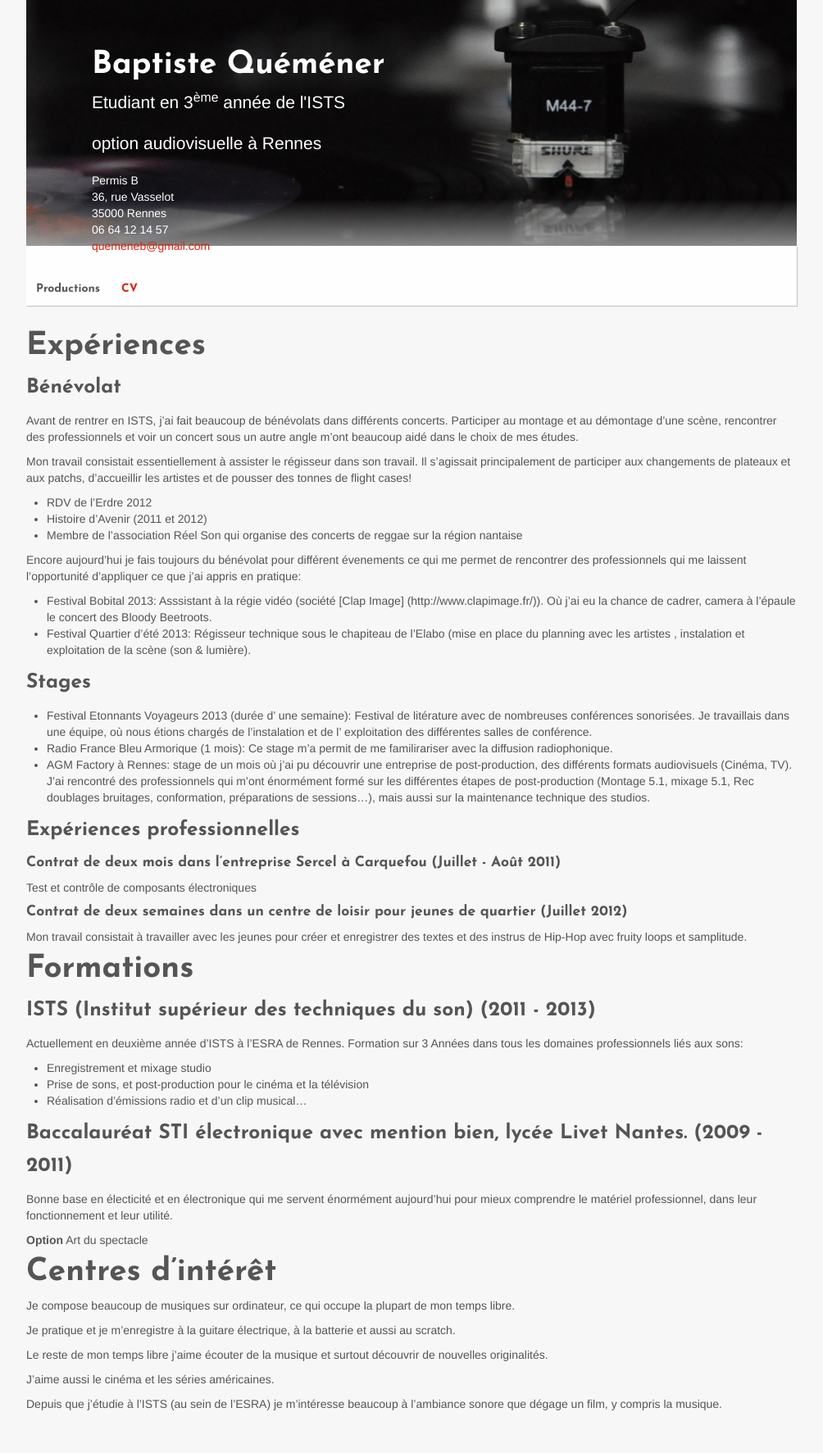
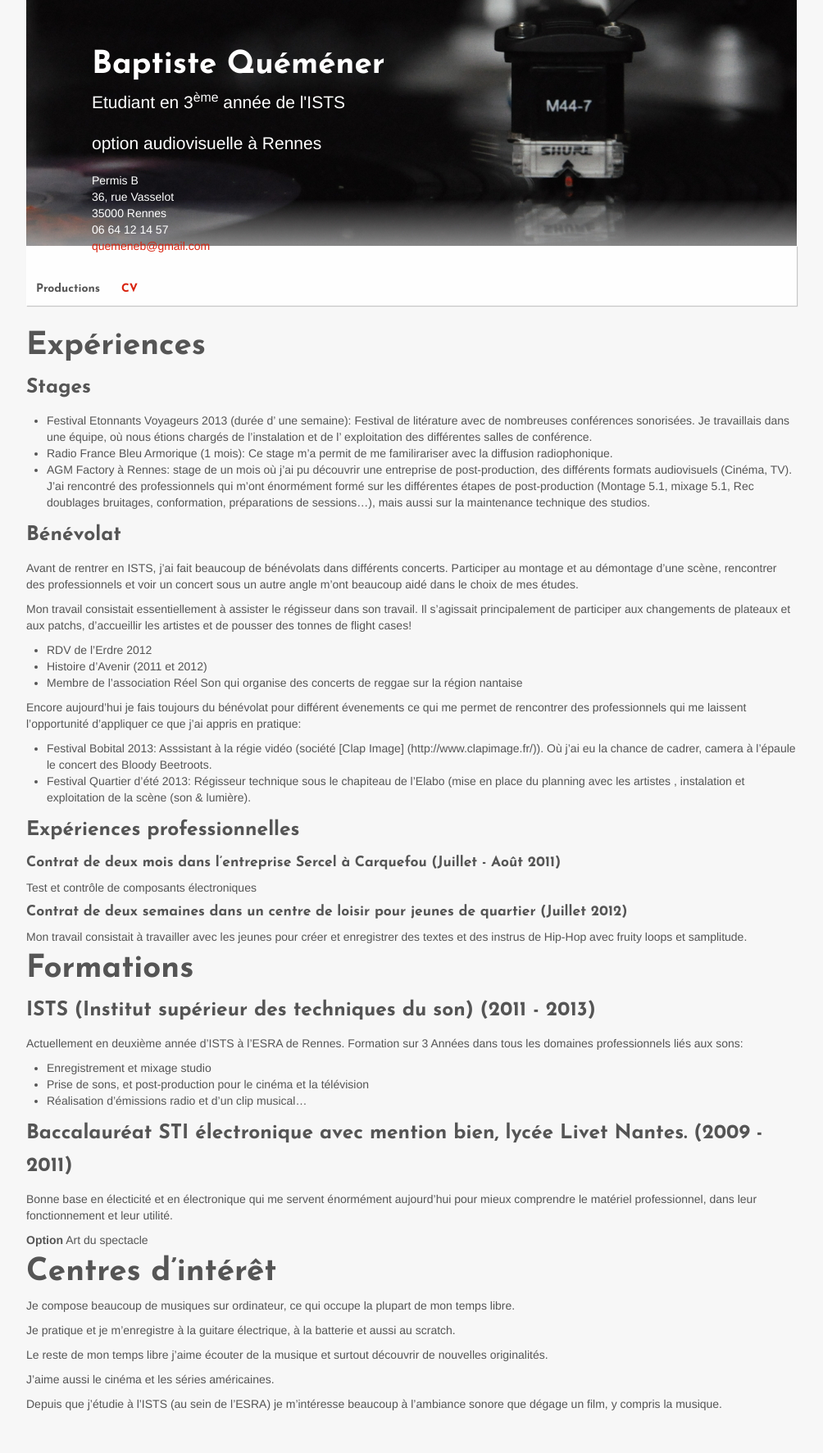
Before and after one commit to Baptisteq/baptisteq.github.com, a Jekyll site: the page built from cv.md, in a window 1280 px wide. Shown: the whole page at 82% size, without its empty margins (138-1142 px from the left). Built offline with Jekyll 4.4.1, drawn with Linux system fonts in a browser that asks for light colours; some of the changed lines change nothing that is shown.

Commit message:
Update cv.md

```diff
--- a/cv.md
+++ b/cv.md
@@ -4,6 +4,12 @@ layout: cv
 
 Expériences
 ===========
+
+### Stages
+- Festival Etonnants Voyageurs 2013 (durée d' une semaine): Festival de litérature avec de nombreuses conférences sonorisées. Je travaillais dans une équipe, où nous étions chargés de l'instalation et de l' exploitation des différentes salles de conférence.
+- Radio France Bleu Armorique (1 mois): Ce stage m'a permit de me familirariser avec la diffusion radiophonique.
+- AGM Factory à Rennes: stage de un mois où j'ai pu découvrir une entreprise de post-production, des différents formats audiovisuels (Cinéma, TV). J'ai rencontré des professionnels qui m'ont énormément formé sur les différentes étapes de post-production (Montage 5.1, mixage 5.1, Rec doublages bruitages, conformation, préparations de sessions...), mais aussi sur la maintenance technique des studios.
+
 ### Bénévolat
 Avant de rentrer en ISTS, j'ai fait beaucoup de bénévolats dans différents concerts.
 Participer au montage et au démontage d'une scène, rencontrer des professionnels et voir un concert sous un autre angle
@@ -23,10 +29,6 @@ Encore aujourd'hui je fais toujours du bénévolat pour différent évenements c
 - Festival Bobital 2013: Asssistant à la régie vidéo (société [Clap Image] (http://www.clapimage.fr/)). Où j'ai eu la chance de cadrer, camera à l'épaule le concert des Bloody Beetroots.
 - Festival Quartier d'été 2013: Régisseur technique sous le chapiteau de l'Elabo (mise en place du planning avec les artistes , instalation et exploitation de la scène (son & lumière).
 
-### Stages
-- Festival Etonnants Voyageurs 2013 (durée d' une semaine): Festival de litérature avec de nombreuses conférences sonorisées. Je travaillais dans une équipe, où nous étions chargés de l'instalation et de l' exploitation des différentes salles de conférence.
-- Radio France Bleu Armorique (1 mois): Ce stage m'a permit de me familirariser avec la diffusion radiophonique.
-- AGM Factory à Rennes: stage de un mois où j'ai pu découvrir une entreprise de post-production, des différents formats audiovisuels (Cinéma, TV). J'ai rencontré des professionnels qui m'ont énormément formé sur les différentes étapes de post-production (Montage 5.1, mixage 5.1, Rec doublages bruitages, conformation, préparations de sessions...), mais aussi sur la maintenance technique des studios.
 
 ### Expériences professionnelles
 #### Contrat de deux mois dans l'entreprise Sercel à Carquefou (Juillet - Août 2011)
```
